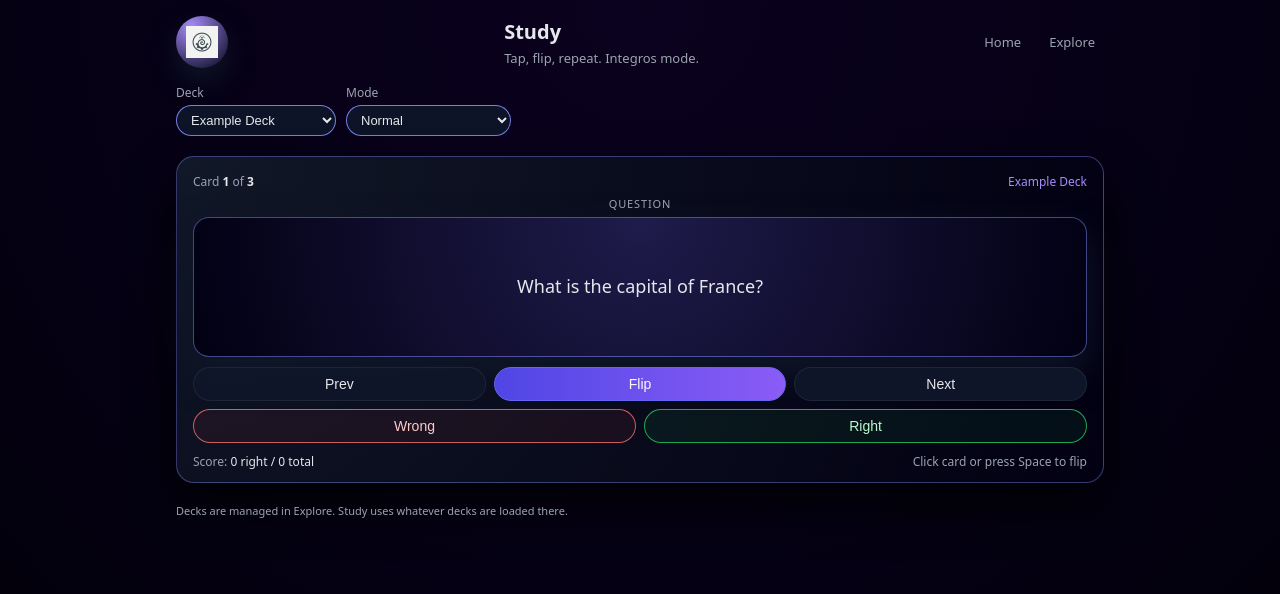
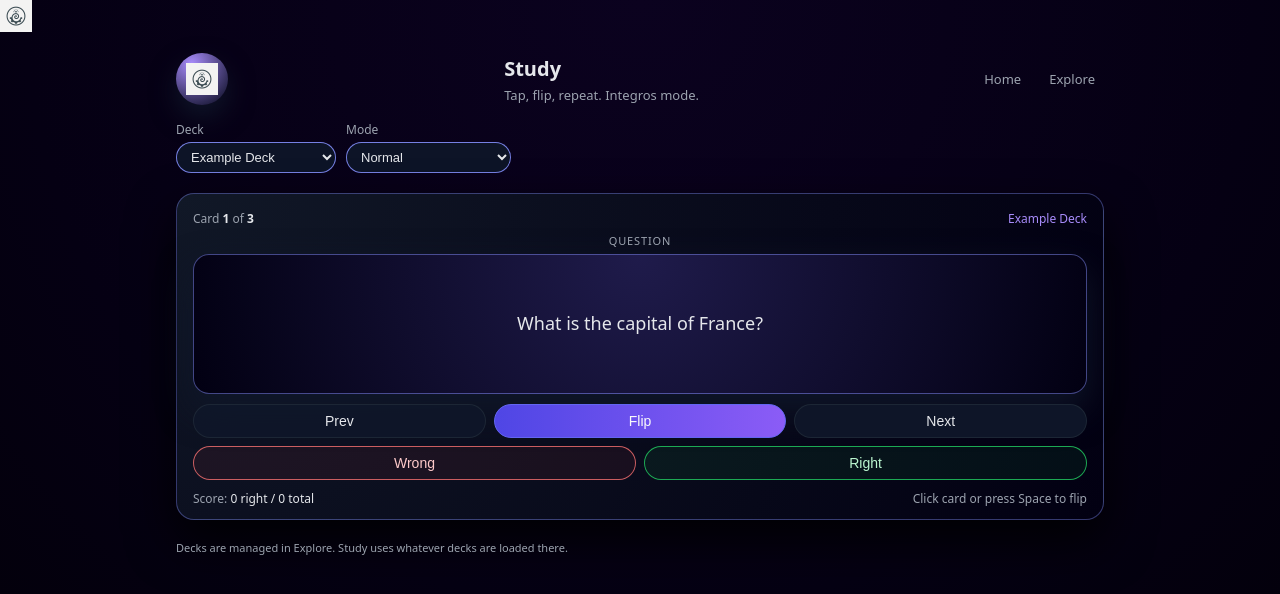
Before and after one commit to rolle1/flashcards, a plain HTML site: page study.html in a window 1280 px wide. Drawn offline with Linux system fonts and the light colour scheme.

Commit message:
Add favicon and logo to study.html

```diff
--- a/study.html
+++ b/study.html
@@ -4,7 +4,11 @@
   <meta charset="UTF-8">
   <title>Study – Integros Flashcards</title>
   <meta name="viewport" content="width=device-width, initial-scale=1">
+  <link rel="icon" type="image/png" href="assets/favicon.png">
   <link rel="stylesheet" href="style.css">
+  <img src="assets/integros-logo.png" alt="Integros logo" class="brand-logo">
+
+
 </head>
 <body>
   <div class="app-shell">
```
